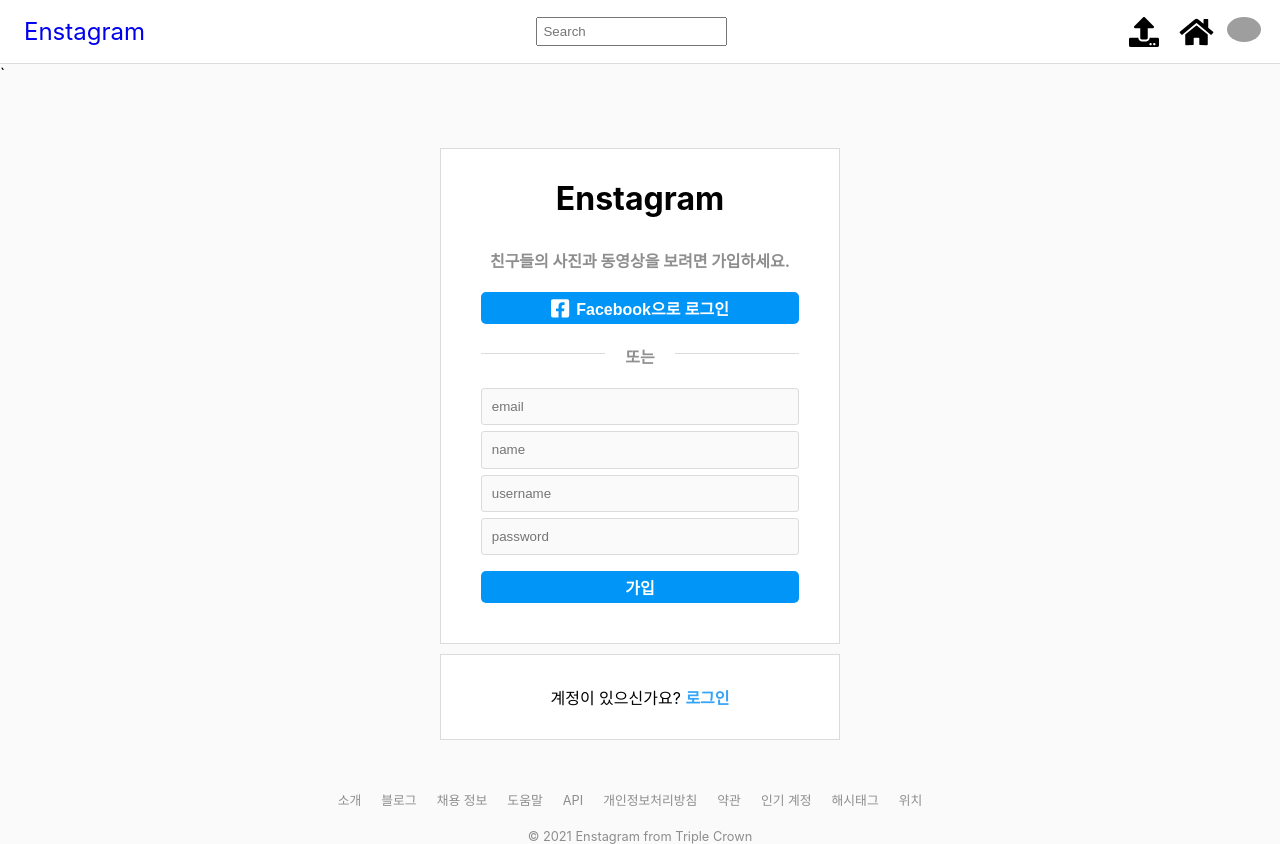
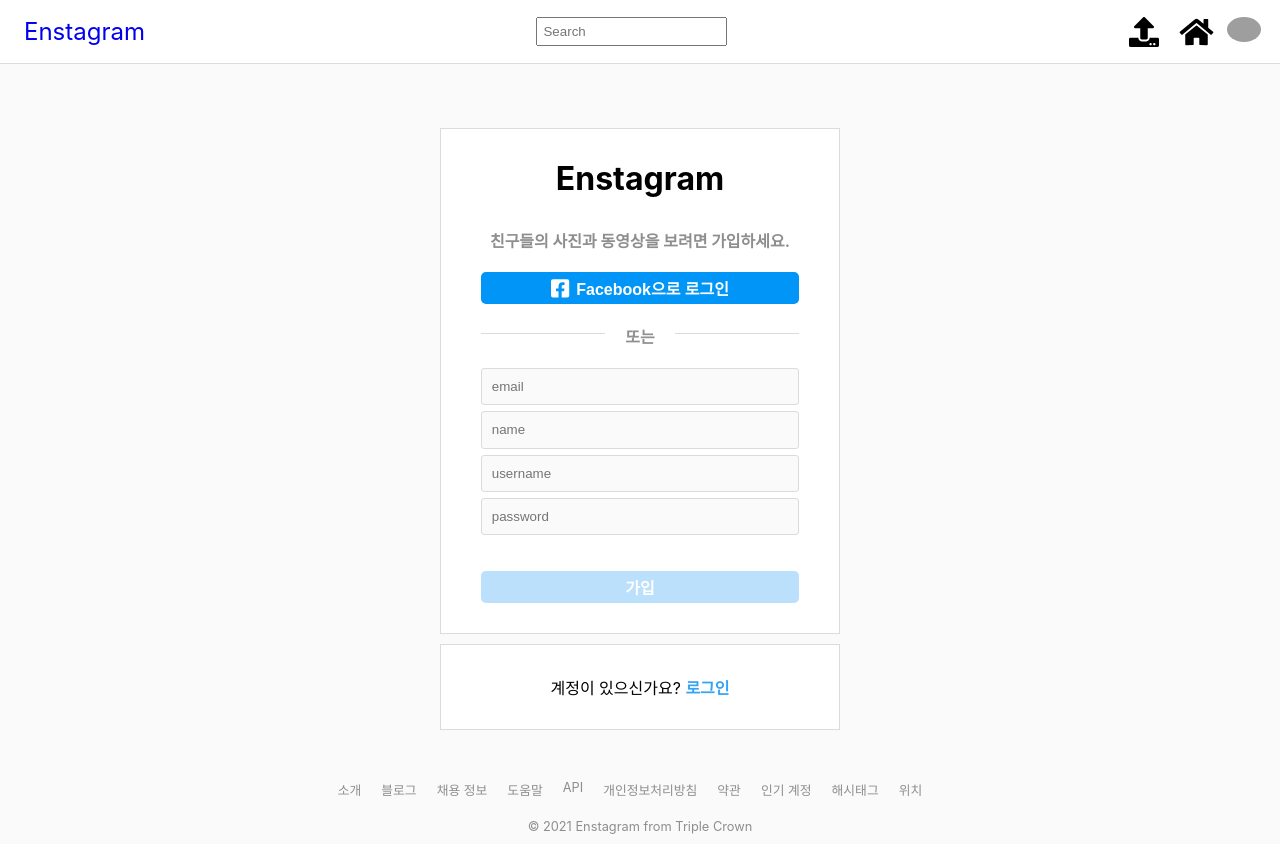
Before and after one commit to codestates/enstagram, a React (Create React App) app in the folder client/: page /signup in a window 1280 px wide. Built offline with nearby package versions, Linux system fonts and the light colour scheme; grey boxes are pictures that could not be loaded.

Commit message:
add: button validation

```diff
--- a/client/src/App.js
+++ b/client/src/App.js
@@ -12,6 +12,7 @@
 
 function App() {
   const [isLogin, setIsLogin] = useState(false);
+  const [userData, setUserData] = useState(null);
 
   function requestFacebookLogin() {
     // fb아이디로 로그인하기 클릭
@@ -33,11 +34,12 @@
       <Switch>
         <Route exact path="/">
           {isLogin ? (
-            <Main />
+            <Main userData={userData}/>
           ) : (
             <Login
               setIsLogin={setIsLogin}
               requestFacebookLogin={requestFacebookLogin}
+              setUserData={setUserData}
             />
           )}
         </Route>
@@ -45,6 +47,7 @@
           <Signup
             setIsLogin={setIsLogin}
             requestFacebookLogin={requestFacebookLogin}
+            setUserData={setUserData}
           />
         </Route>
         <Route path="/mypage">
--- a/client/src/components/Footer.css
+++ b/client/src/components/Footer.css
@@ -1,7 +1,6 @@
 .footer-container {
-  width:800px;
-  margin-left: auto;
-  margin-right: auto;
+  margin-left: 20px;
+  margin-right: 20px;
   font-size: .8em;
   display: flex;
   flex-direction: column;
@@ -11,9 +10,14 @@
 }
 
 .footer-items {
-  margin-bottom: 20px;
+  margin-bottom: 10px;
+  word-break: keep-all;
+  display: flex;
+  justify-content: center;
+  flex-wrap: wrap;
 }
 
 .footer-items > span {
   margin-right: 20px;
+  margin-bottom: 10px;
 }
--- a/client/src/components/Login.css
+++ b/client/src/components/Login.css
@@ -36,6 +36,10 @@
   border-radius: 3px;
 }
 
+.placeholder-shirnk::placeholder {
+  font-size: 10px;
+}
+
 .login-input-1 {
   margin-top: 40px;
 }
@@ -71,6 +75,7 @@
 
 .facebook-login {
   margin-top: 20px;
+  margin-bottom: 10px;
   color: rgb(56,81,133);
   font-weight: bold;
   font-size: 1em;
--- a/client/src/components/Login.js
+++ b/client/src/components/Login.js
@@ -6,11 +6,11 @@
 import Footer from '../components/Footer'
 const axios = require("axios");
 
-function Login({ setIsLogin, requestFacebookLogin }) {
+function Login({ setIsLogin, requestFacebookLogin, setUserData }) {
   const [username, setUsername] = useState("");
   const [password, setPassword] = useState("");
   const [invalidUsername, setInvalidUsername] = useState(false);
-  const [invalidPassword, setInvalidPassword] = useState(true);
+  const [invalidPassword, setInvalidPassword] = useState(false);
 
   function handleChangeUsername(event) {
     setUsername(event.target.value);
@@ -20,7 +20,8 @@
     setPassword(event.target.value);
   }
 
-  function requestLogin() {
+  async function requestLogin() {
+
     // 서버에 로그인 요청
     // 로그인 성공할 경우 setIsLogin(true) 호출
   }
@@ -39,7 +40,7 @@
           />
           <input
             className="input-box"
-            type="text"
+            type="password"
             placeholder="password"
             value={password}
             onChange={handleChangePassword}
--- a/client/src/components/Main.js
+++ b/client/src/components/Main.js
@@ -1,6 +1,6 @@
-function Main() {
+function Main( userData ) {
   return (
-    <div>This is Main Page</div>
+    <div>This is Main Page, {userData}</div>
   )
 }
 
--- a/client/src/pages/Signup.css
+++ b/client/src/pages/Signup.css
@@ -22,8 +22,12 @@
   margin-top: 10px;
 }
 
+.signup-input-1::after{
+  content:"안녕하세요";
+}
+
 .signup-button {
-  margin-top: 10px;
+  margin-top: 30px;
   width: 80%;
   height: 2em;
   color: #fff;
@@ -33,7 +37,11 @@
   font-weight: 800;
   font-size: 1em;
   cursor: pointer;
-  margin-bottom: 10px;
+}
+
+.signup-button-disabled {
+  background-color: rgb(187,224,252);
+  cursor: default;
 }
 
 .login-link {
--- a/client/src/pages/Signup.js
+++ b/client/src/pages/Signup.js
@@ -1,41 +1,101 @@
 import "./Signup.css";
-import Footer from '../components/Footer.js'
+import Footer from "../components/Footer.js";
 import { useState } from "react";
 import { Link } from "react-router-dom";
 import { FontAwesomeIcon } from "@fortawesome/react-fontawesome";
 import { faFacebookSquare } from "@fortawesome/free-brands-svg-icons";
+import { validateEmail } from "../validator/validator";
 const axios = require("axios");
 
-function Signup({ setIsLogin, requestFacebookLogin }) {
+function Signup({ setIsLogin, requestFacebookLogin, setUserData }) {
   const [email, setEmail] = useState("");
   const [username, setUsername] = useState("");
   const [name, setName] = useState("");
   const [password, setPassword] = useState("");
 
+  const [isEmailValid, setIsEmailValid] = useState("empty");
+  const [isNameValid, setIsNameValid] = useState("empty");
+  const [isUsernameValid, setIsUsernameValid] = useState("empty");
+  const [isPasswordValid, setIsPasswordValid] = useState("empty");
+
+  const [isDisabled, setIsDisabled] = useState(true);
+
+  function changeButtonState(str) {
+    if (str === "")
+      setIsDisabled(true);
+    else if (
+      isEmailValid === "valid" &&
+      isNameValid === "valid" &&
+      isUsernameValid === "valid" &&
+      isPasswordValid === "valid"
+    ) {
+      setIsDisabled(false);
+    }
+    else setIsDisabled(true);
+  }
+
   function handleChangeEmail(event) {
-    setEmail(event.target.value);
+    const str = event.target.value;
+    setEmail(str);
+    if (str === "")
+      setIsEmailValid("empty");
+    else if (!validateEmail(str)) setIsEmailValid("invalid");
+    else setIsEmailValid("valid");
+    changeButtonState(str);
   }
 
   function handleChangeName(event) {
-    setName(event.target.value);
+    const str = event.target.value;
+    setName(str);
+    if (str === "") {
+      setIsNameValid("empty");
+    } else setIsNameValid("valid");
+    changeButtonState(str);
   }
 
   function handleChangeUsername(event) {
-    setUsername(event.target.value);
+    const str = event.target.value;
+    setUsername(str);
+    if (str === "") {
+      setIsUsernameValid("empty");
+    } else setIsUsernameValid("valid");
+    changeButtonState(str);
   }
 
   function handleChangePassword(event) {
-    setPassword(event.target.value);
+    const str = event.target.value;
+    setPassword(str);
+    if (str === "") {
+      setIsPasswordValid("empty");
+    } else setIsPasswordValid("valid");
+    changeButtonState(str);
   }
 
-  function requestSignup() {
+  async function requestSignup() {
+    const res = await axios.post(
+      "http://ec2-15-165-74-82.ap-northeast-2.compute.amazonaws.com/signup",
+      {
+        email: email,
+        username: username,
+        name: name,
+        password: password,
+      }
+    );
+    console.log(res);
+    if (res.data.message === "회원가입 성공") {
+      const { userData } = res.data;
+      setUserData(userData);
+      setIsLogin(true);
+    } else {
+      // 어떤 정보가 중복이었는지 알려주기
+    }
     // 서버에 로그인 요청
     // 로그인 성공할 경우 setIsLogin(true) 호출
   }
 
   return (
     <div>
-      `<div className="container">
+      <div className="container">
         <div className="login-box box-1">
           <h1 className="logo">Enstagram</h1>
           <span className="signup-text">
@@ -52,7 +112,9 @@
           <div className="line"></div>
           <span className="or-text">또는</span>
           <input
-            className="input-box signup-input-1"
+            className={`input-box signup-input-1 ${
+              email ? "placeholder-shrink" : null
+            }`}
             type="text"
             placeholder="email"
             value={email}
@@ -74,12 +136,24 @@
           />
           <input
             className="input-box"
-            type="text"
+            type="password"
             placeholder="password"
             value={password}
             onChange={handleChangePassword}
           />
-          <button className="signup-button" type="submit" onClick={requestSignup}>
+          {isEmailValid === "invalid" ? (
+            <span className="invalid-msg">
+              잘못된 이메일입니다. 다시 확인하세요.
+            </span>
+          ) : null}
+          <button
+            className={`signup-button ${
+              isDisabled ? "signup-button-disabled" : null
+            }`}
+            type="submit"
+            onClick={requestSignup}
+            disabled={isDisabled}
+          >
             가입
           </button>
         </div>
--- /dev/null
+++ b/client/src/validator/validator.js
@@ -0,0 +1,7 @@
+module.exports = {
+  // https://html.spec.whatwg.org/multipage/input.html#email-state-(type=email)
+  validateEmail: function (str) {
+    const regex = /^[a-zA-Z0-9.!#$%&'*+/=?^_`{|}~-]+@[a-zA-Z0-9](?:[a-zA-Z0-9-]{0,61}[a-zA-Z0-9])?(?:\.[a-zA-Z0-9](?:[a-zA-Z0-9-]{0,61}[a-zA-Z0-9])?)*$/
+    return regex.test(str);
+  },
+};
```
